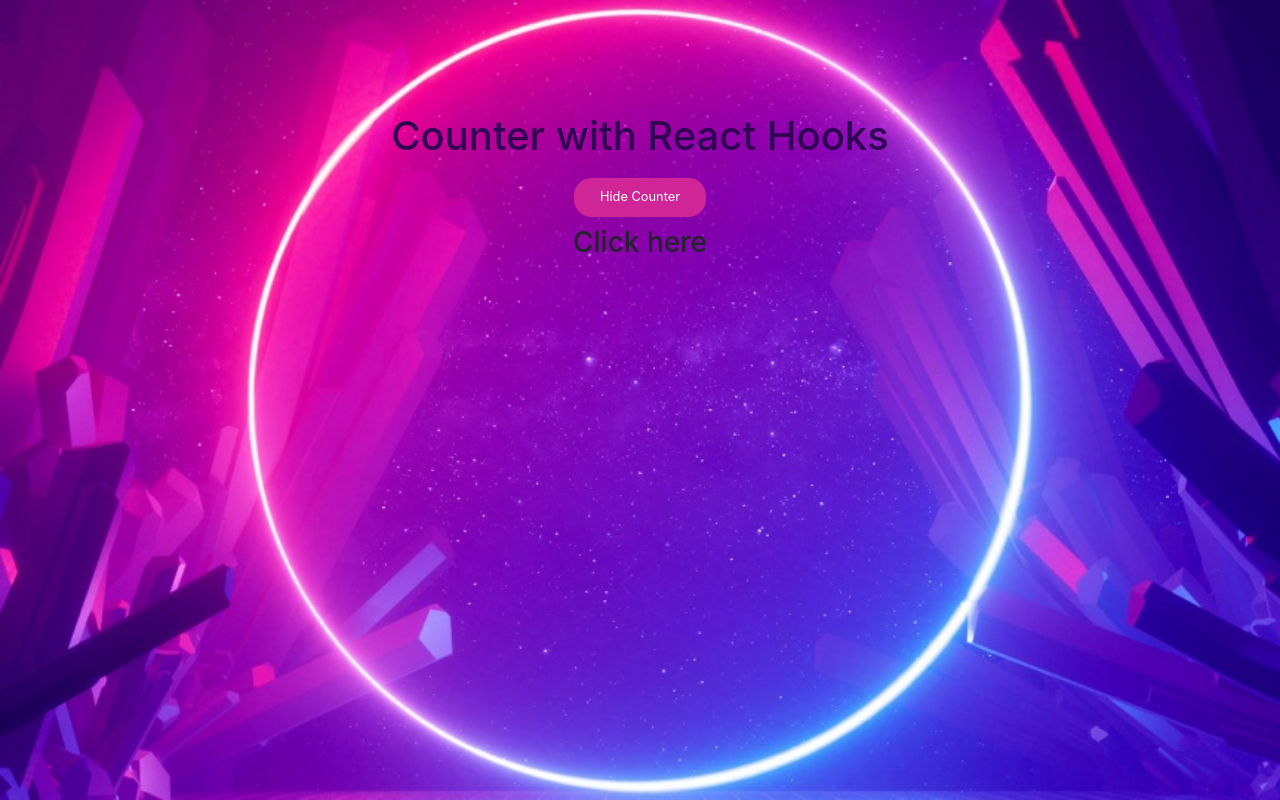
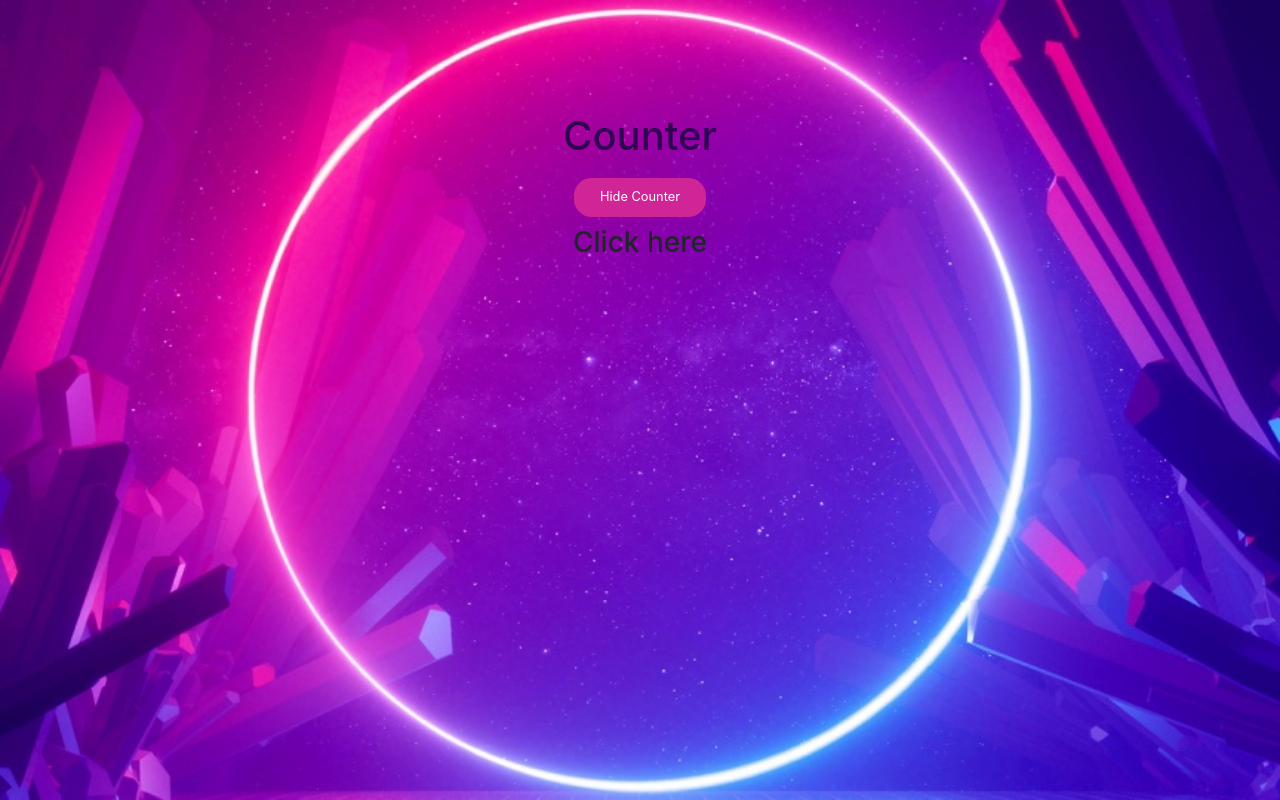
Before and after one commit to MariamBradai/boot-count, a React (Create React App) app: page / in a window 1280 px wide. Built offline with nearby package versions, Linux system fonts and the light colour scheme.

Commit message:
change name

```diff
--- a/src/App.js
+++ b/src/App.js
@@ -34,7 +34,7 @@ function App() {
   }
   return (
     <div className=' app d-flex flex-column justify-content-start align-items-center text-center '>
-      <h1 className='counterReact'>Counter with React Hooks</h1>
+      <h1 className='counterReact'>Counter</h1>
       <button className="hideCounter" onClick={toggleCounter}>Hide Counter</button>
       { !show && <h3>Click here </h3> }
       {
```
